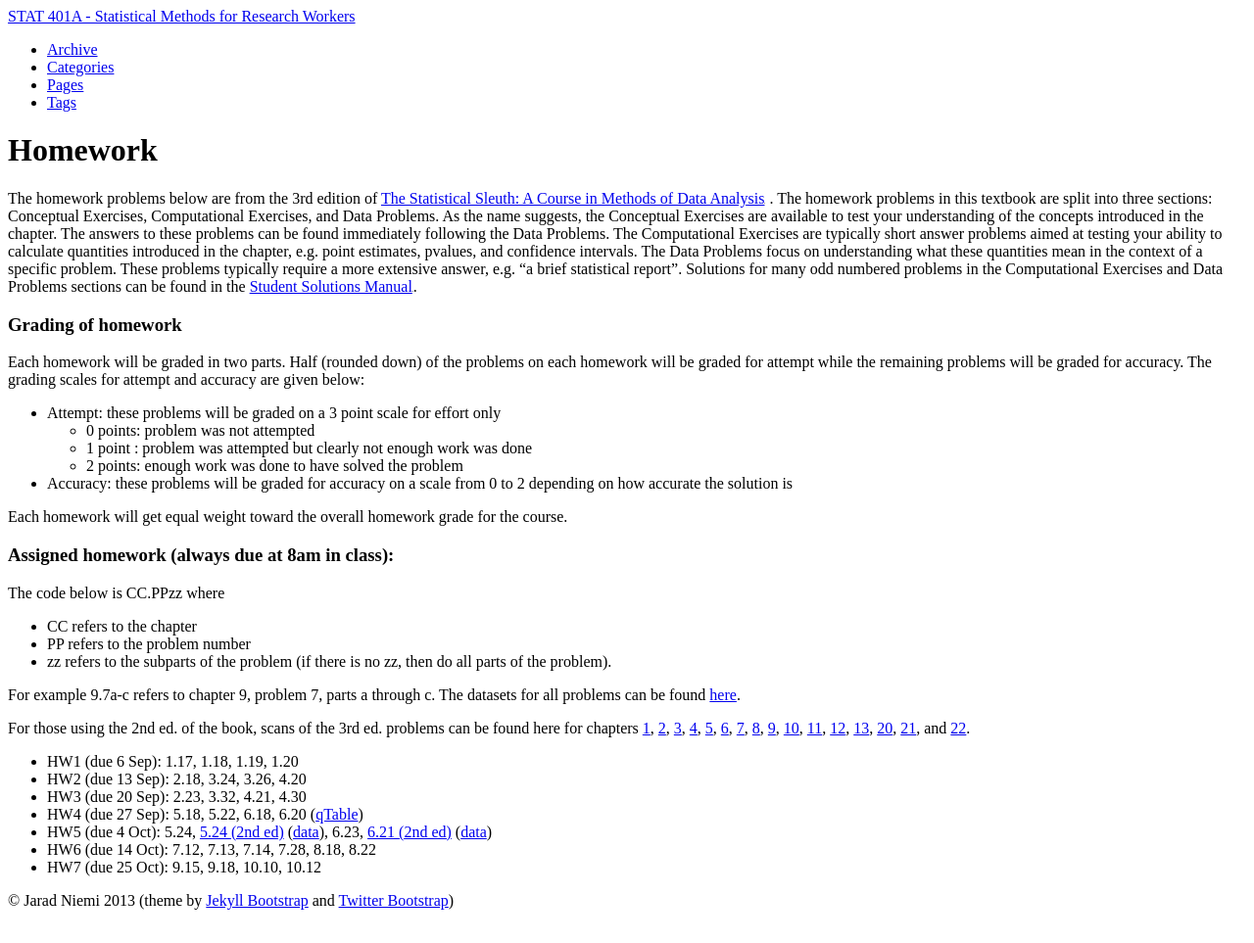
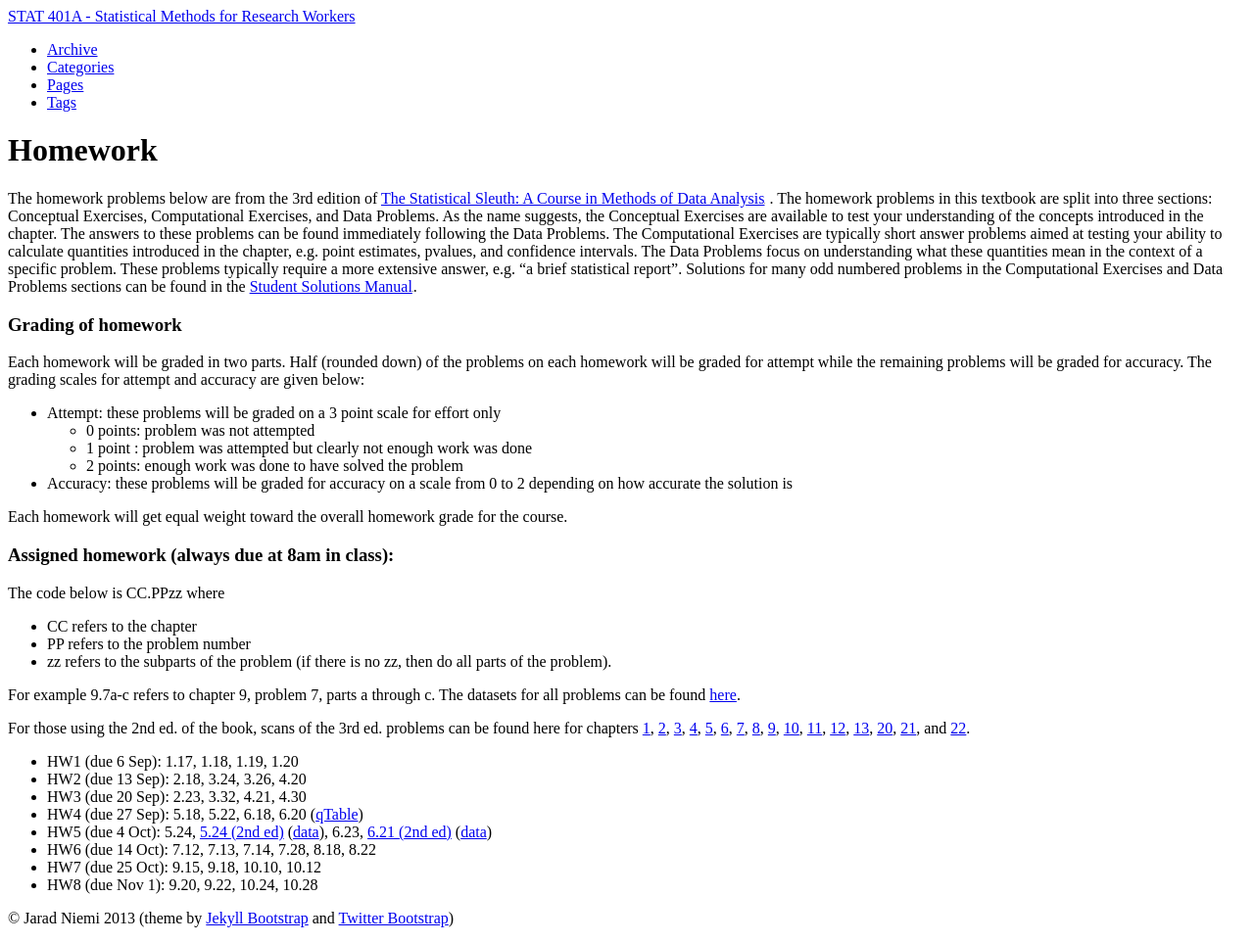
Before and after one commit to jarad/stat401A, a Jekyll site: the page built from homework.md, in a window 1280 px wide. Shown: the whole page at 98% size. Built offline with Jekyll 4.4.1, drawn with Linux system fonts in a browser that asks for light colours; grey boxes are pictures that could not be loaded.

Commit message:
added hw8

```diff
--- a/homework.md
+++ b/homework.md
@@ -62,6 +62,7 @@ For those using the 2nd ed. of the book, scans of the 3rd ed. problems can be fo
 - HW5 (due 4 Oct): 5.24, [5.24 (2nd ed)]({{BASE_PATH}}/homework/ex0524-2nd.pdf) ([data]({{BASE_PATH}}/homework/ex0524-2nd.csv)), 6.23, [6.21 (2nd ed)]({{BASE_PATH}}/homework/ex0621-2nd.pdf) ([data]({{BASE_PATH}}/homework/ex0621-2nd.csv))
 - HW6 (due 14 Oct): 7.12, 7.13, 7.14, 7.28, 8.18, 8.22
 - HW7 (due 25 Oct): 9.15, 9.18, 10.10, 10.12
+- HW8 (due Nov 1): 9.20, 9.22, 10.24, 10.28
 
 
 <!---
```
